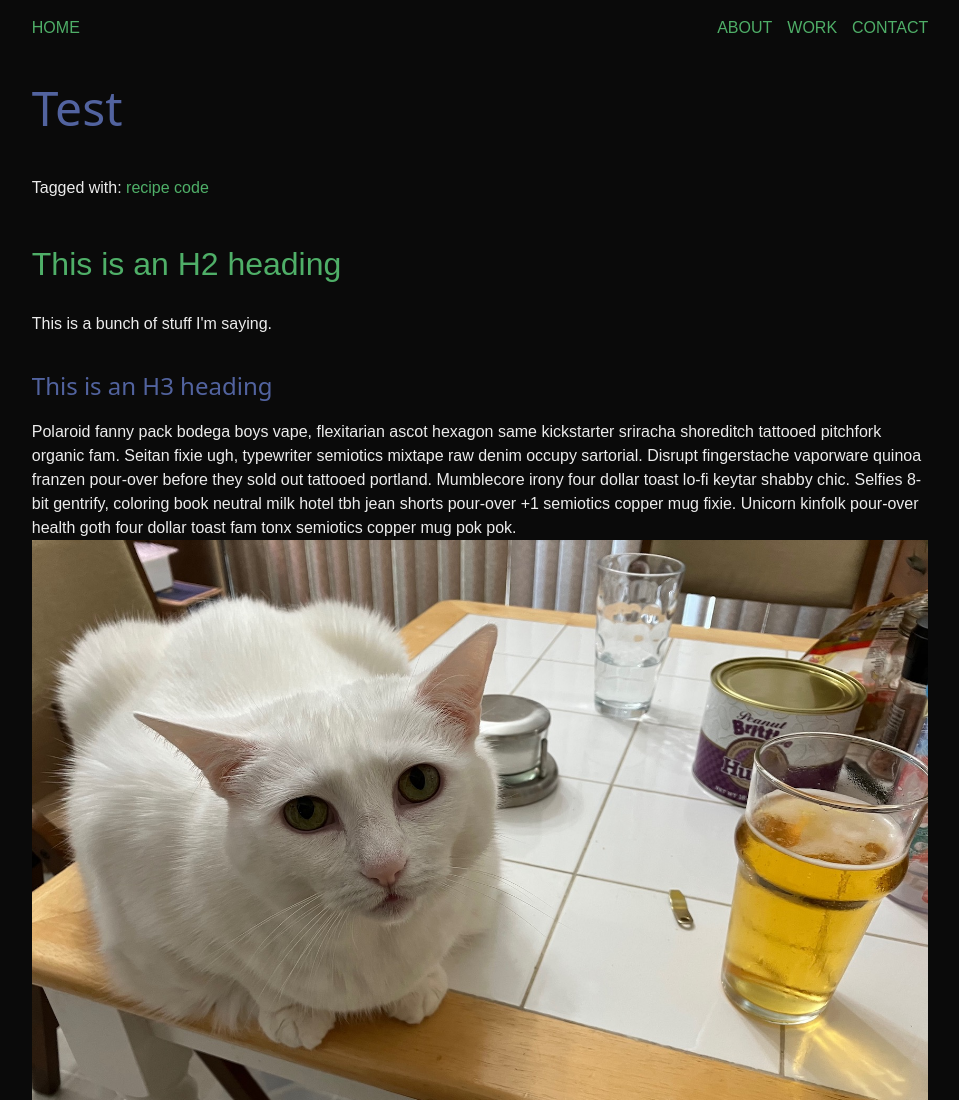
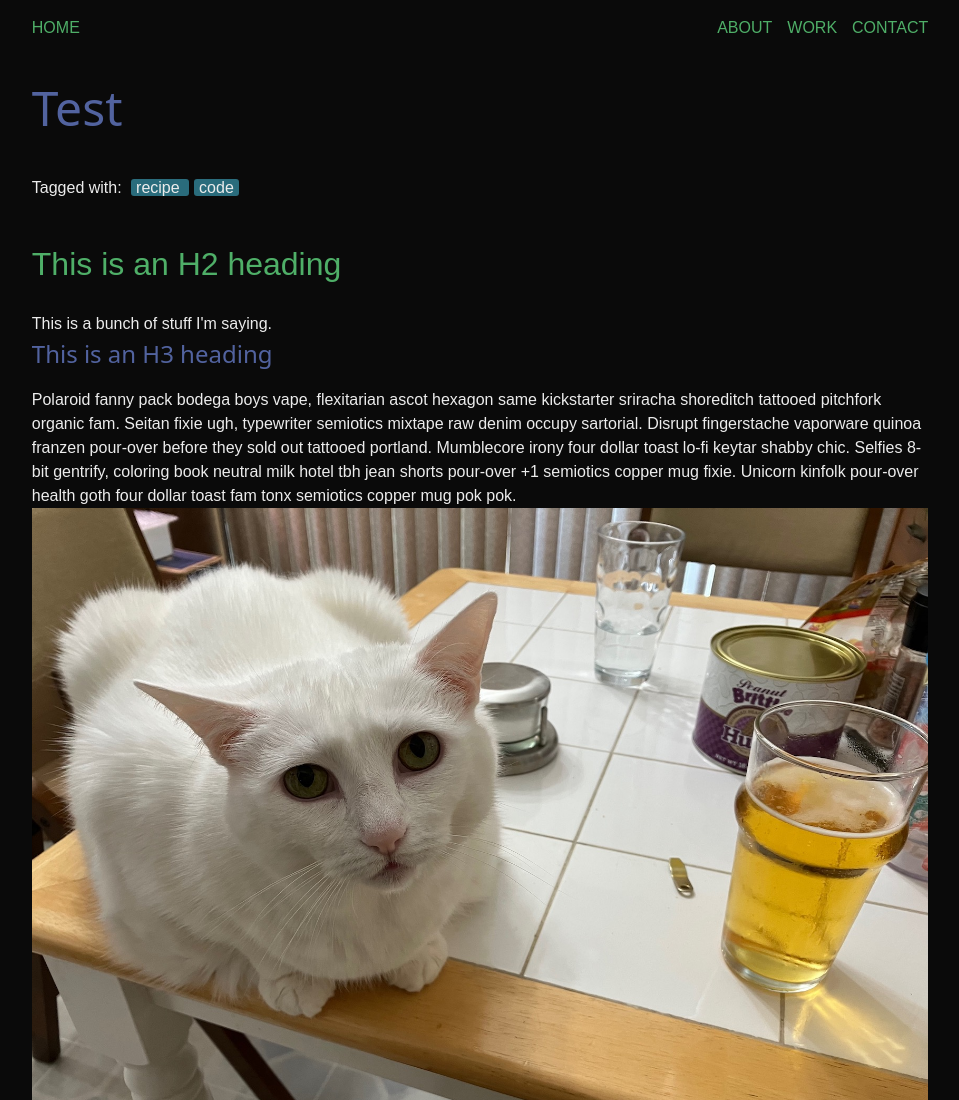
Before and after one commit to mightycoyote/sarahwilkesdev-astro, an Astro site: page /blog/test in a window 1280 px wide. Shown: the top 1100 px of the page, without its empty margins (160-1119 px from the left). Built offline with nearby package versions, Linux system fonts and the light colour scheme; Astro itself is replaced by a stand-in of ours; a web font is replaced by a local one.

Commit message:
style tag links

```diff
--- a/src/pages/blog/[...slug].astro
+++ b/src/pages/blog/[...slug].astro
@@ -13,14 +13,38 @@ export async function getStaticPaths() {
 const { post } = Astro.props;
 // the children/slot works a little differently when coming from Content folder
 const { Content } = await post.render();
+---
 
----
+<style>
+  span {
+    background-color: var(--primary-0);
+    margin-left: 5px;
+    padding-left: 5px;
+    padding-right: 5px;
+    border-radius: 3px;
+    & a {
+      color: var(--text-light);
+    }
+  }
+/* for some reason '& hover' doesn't work properly in the above selector */
+  span:hover {
+    background-color: var(--secondary-2-0);
+  }
+</style>
 
 <BaseLayout pageTitle={post.data.pageTitle}>
   <article>
     <h1>{post.data.pageTitle}</h1>
-    <p class="tags">Tagged with: {post.data.tags.map((tag) => <span><a href={`/tags/${tag}`}>{tag} </a></span>)} </ul> </p>
+    <p class="tags">
+      Tagged with: {
+        post.data.tags.map((tag) => (
+          <span>
+            <a href={`/tags/${tag}`}>{tag} </a>
+          </span>
+        ))
+      }
+    </p>
+  </article>
 
-    <Content />
-  </article>
+  <Content />
 </BaseLayout>
```
